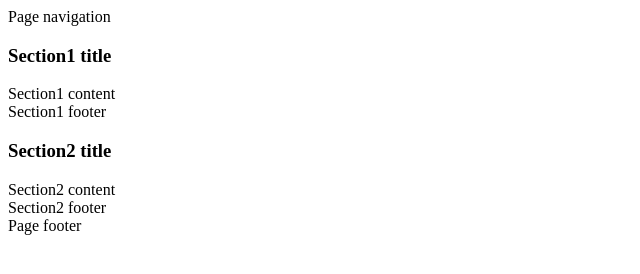
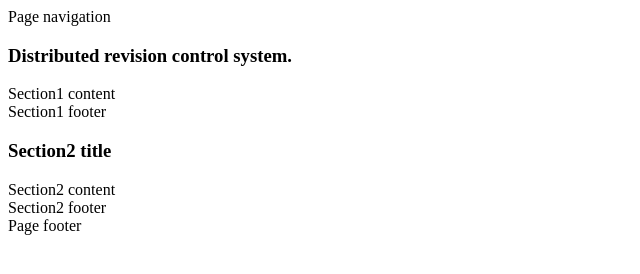
Before and after one commit to gianpaolo95/iislab_902109, a plain HTML site: page index.html in a window 1280 px wide. Shown: the whole page, without its empty margins (0-640 px from the left). Drawn offline with Linux system fonts and the light colour scheme.

Commit message:
changes1

```diff
--- a/index.html
+++ b/index.html
@@ -9,7 +9,7 @@
 		</nav>
 		<section id="section1" class="panel panel-default">
 			<div class="panel-heading">
-	    		<h3 class="panel-title">Section1 title</h3>
+	    		<h3 class="panel-title">Distributed revision control system.</h3>
 		  	</div>
 	  		<div class="panel-body">
 	    		Section1 content
```
